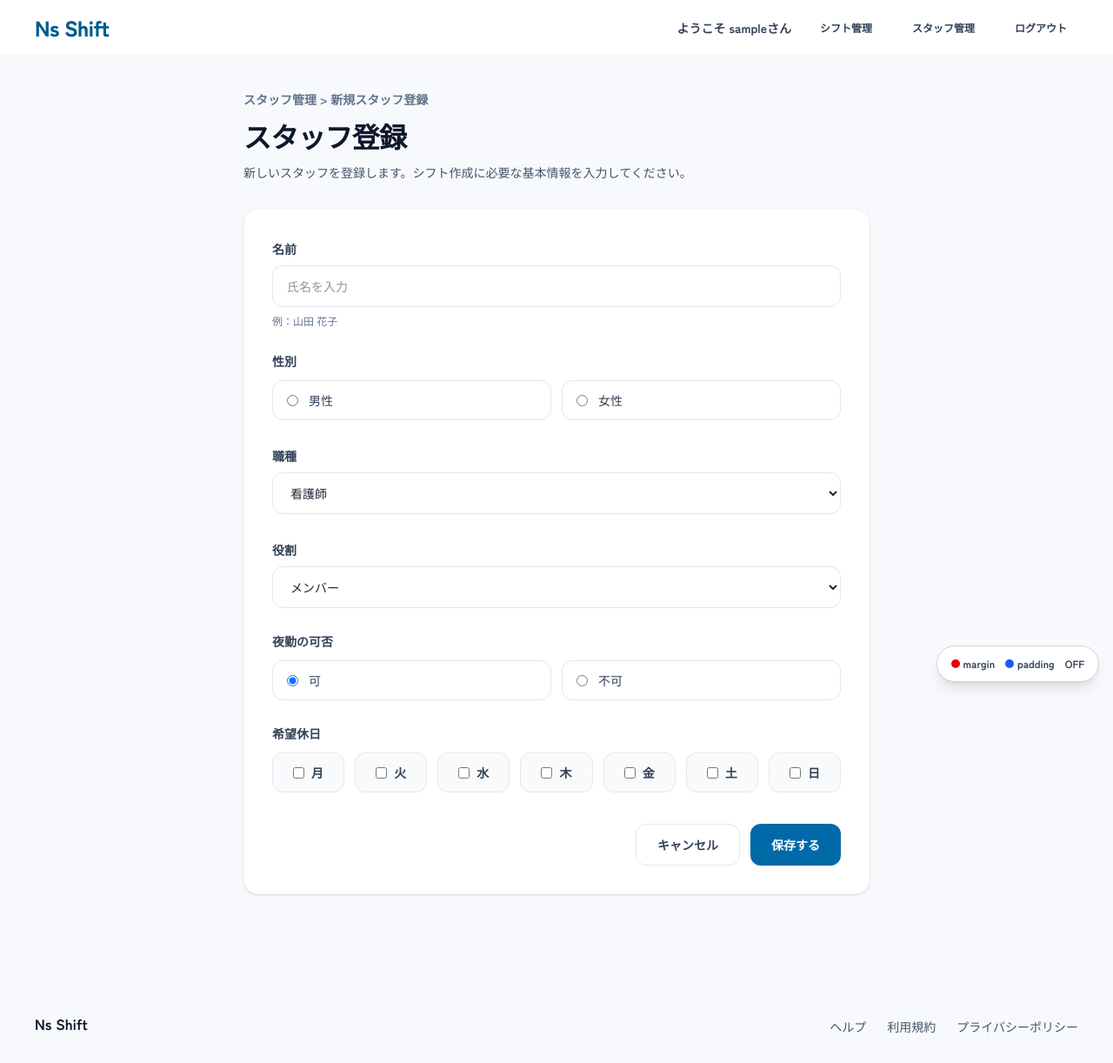
After one commit to SakaPoppo/NS_shift, a Django app: page /staff/create/ in a window 1280 px wide. The commit adds this page. Shown: the whole page at 87% size. Run offline with Django 5.2, Linux system fonts and the light colour scheme; the visitor is signed in with stand-in values (Sample User, id 1); some libraries are stand-ins or nearby versions.

Commit message:
スタッフ登録ページ追加 ルーティング 登録用フォーム追加 スタッフ一覧ページに現在のスタッフ数を表示する項目を追加

```diff
--- /dev/null
+++ b/staff/forms.py
@@ -0,0 +1,55 @@
+from django import forms
+
+from .models import StaffMember, StaffRegularDayOff
+
+
+class StaffMemberCreateForm(forms.ModelForm):
+    gender = forms.ChoiceField(
+        label="性別",
+        choices=StaffMember.GenderChoices.choices,
+        required=True,
+        widget=forms.RadioSelect,
+    )
+    can_night_shift = forms.TypedChoiceField(
+        label="夜勤の可否",
+        choices=((True, "可"), (False, "不可")),
+        coerce=lambda value: value in {True, "True", "true", "1", "on"},
+        widget=forms.RadioSelect,
+        initial=True,
+    )
+    regular_days_off = forms.TypedMultipleChoiceField(
+        label="希望休日",
+        choices=StaffRegularDayOff.DayOfWeekChoices.choices,
+        coerce=int,
+        required=False,
+        widget=forms.CheckboxSelectMultiple,
+    )
+
+    class Meta:
+        model = StaffMember
+        fields = ("name", "gender", "job", "role", "can_night_shift")
+        widgets = {
+            "gender": forms.RadioSelect,
+            "job": forms.Select,
+            "role": forms.Select,
+        }
+
+    def __init__(self, *args, **kwargs):
+        super().__init__(*args, **kwargs)
+        self.fields["name"].widget.attrs.update(
+            {
+                "class": "mt-2 h-12 w-full rounded-xl border border-slate-200 bg-white px-4 text-sm outline-none transition focus:border-sky-700 focus:ring-2 focus:ring-sky-700/20",
+                "placeholder": "氏名を入力",
+            }
+        )
+        self.fields["name"].help_text = "例：山田 花子"
+        self.fields["job"].widget.attrs.update(
+            {
+                "class": "mt-2 h-12 w-full rounded-xl border border-slate-200 bg-white px-4 text-sm outline-none transition focus:border-sky-700 focus:ring-2 focus:ring-sky-700/20",
+            }
+        )
+        self.fields["role"].widget.attrs.update(
+            {
+                "class": "mt-2 h-12 w-full rounded-xl border border-slate-200 bg-white px-4 text-sm outline-none transition focus:border-sky-700 focus:ring-2 focus:ring-sky-700/20",
+            }
+        )
--- /dev/null
+++ b/staff/templates/staff/staff_member_create.html
@@ -0,0 +1,112 @@
+{% extends "core/base.html" %}
+
+{% block title %}スタッフ登録 | Ns Shift{% endblock %}
+
+{% block content %}
+  <section class="mx-auto w-full max-w-[800px] px-5 py-10 sm:px-8 lg:px-10">
+    <div class="mb-8">
+      <p class="text-sm font-semibold text-slate-500">スタッフ管理 &gt; 新規スタッフ登録</p>
+      <h1 class="mt-2 text-[2rem] font-black tracking-tight text-slate-900">スタッフ登録</h1>
+      <p class="mt-2 text-sm font-medium text-slate-600">
+        新しいスタッフを登録します。シフト作成に必要な基本情報を入力してください。
+      </p>
+    </div>
+
+    <div class="rounded-2xl border border-base-200 bg-white p-6 shadow-sm sm:p-8">
+      {% if form.non_field_errors %}
+        <div class="mb-6 rounded-xl border border-red-200 bg-red-50 px-4 py-3 text-sm font-medium text-red-700">
+          {{ form.non_field_errors|join:" " }}
+        </div>
+      {% endif %}
+
+      <form method="post" class="space-y-7">
+        {% csrf_token %}
+
+        <div>
+          <label class="text-sm font-bold text-slate-700" for="{{ form.name.id_for_label }}">名前</label>
+          {{ form.name }}
+          <p class="mt-2 text-xs font-medium text-slate-500">{{ form.name.help_text }}</p>
+          {% for error in form.name.errors %}
+            <p class="mt-2 text-sm font-medium text-red-600">{{ error }}</p>
+          {% endfor %}
+        </div>
+
+        <div>
+          <p class="text-sm font-bold text-slate-700">性別</p>
+          <div class="mt-3 grid gap-3 sm:grid-cols-2">
+            {% for radio in form.gender %}
+              <label class="flex cursor-pointer items-center gap-3 rounded-xl border border-slate-200 bg-white px-4 py-3 text-sm font-medium text-slate-700 transition hover:border-sky-300">
+                {{ radio.tag }}
+                <span>{{ radio.choice_label }}</span>
+              </label>
+            {% endfor %}
+          </div>
+          {% for error in form.gender.errors %}
+            <p class="mt-2 text-sm font-medium text-red-600">{{ error }}</p>
+          {% endfor %}
+        </div>
+
+        <div>
+          <label class="text-sm font-bold text-slate-700" for="{{ form.job.id_for_label }}">職種</label>
+          {{ form.job }}
+          {% for error in form.job.errors %}
+            <p class="mt-2 text-sm font-medium text-red-600">{{ error }}</p>
+          {% endfor %}
+        </div>
+
+        <div>
+          <label class="text-sm font-bold text-slate-700" for="{{ form.role.id_for_label }}">役割</label>
+          {{ form.role }}
+          {% for error in form.role.errors %}
+            <p class="mt-2 text-sm font-medium text-red-600">{{ error }}</p>
+          {% endfor %}
+        </div>
+
+        <div>
+          <p class="text-sm font-bold text-slate-700">夜勤の可否</p>
+          <div class="mt-3 grid gap-3 sm:grid-cols-2">
+            {% for radio in form.can_night_shift %}
+              <label class="flex cursor-pointer items-center gap-3 rounded-xl border border-slate-200 bg-white px-4 py-3 text-sm font-medium text-slate-700 transition hover:border-sky-300">
+                {{ radio.tag }}
+                <span>{{ radio.choice_label }}</span>
+              </label>
+            {% endfor %}
+          </div>
+          {% for error in form.can_night_shift.errors %}
+            <p class="mt-2 text-sm font-medium text-red-600">{{ error }}</p>
+          {% endfor %}
+        </div>
+
+        <div>
+          <p class="text-sm font-bold text-slate-700">希望休日</p>
+          <div class="mt-3 grid grid-cols-2 gap-3 sm:grid-cols-4 lg:grid-cols-7">
+            {% for checkbox in form.regular_days_off %}
+              <label class="flex cursor-pointer items-center justify-center gap-2 rounded-xl border border-slate-200 bg-slate-50 px-4 py-3 text-sm font-bold text-slate-700 transition hover:border-sky-300 hover:bg-sky-50">
+                {{ checkbox.tag }}
+                <span>{{ checkbox.choice_label }}</span>
+              </label>
+            {% endfor %}
+          </div>
+          {% for error in form.regular_days_off.errors %}
+            <p class="mt-2 text-sm font-medium text-red-600">{{ error }}</p>
+          {% endfor %}
+        </div>
+
+        <div class="flex flex-col-reverse gap-3 pt-2 sm:flex-row sm:justify-end">
+          <a
+            href="{% url 'staff:list' %}"
+            class="inline-flex h-12 items-center justify-center rounded-xl border border-slate-200 bg-white px-6 text-sm font-bold text-slate-700 transition hover:bg-slate-50"
+          >
+            キャンセル
+          </a>
+          <button
+            type="submit"
+            class="inline-flex h-12 items-center justify-center rounded-xl bg-sky-700 px-6 text-sm font-bold text-white shadow-sm transition hover:bg-sky-800"
+          >
+            保存する
+          </button>
+        </div>
+      </form>
+    </div>
+  </section>
+{% endblock %}
--- a/staff/urls.py
+++ b/staff/urls.py
@@ -1,9 +1,10 @@
 from django.urls import path
 
-from .views import StaffMemberListView
+from .views import StaffMemberCreateView, StaffMemberListView
 
 app_name = "staff"
 
 urlpatterns = [
     path("", StaffMemberListView.as_view(), name="list"),
+    path("create/", StaffMemberCreateView.as_view(), name="create"),
 ]
--- a/staff/views.py
+++ b/staff/views.py
@@ -1,7 +1,12 @@
 from django.contrib.auth.mixins import LoginRequiredMixin
-from django.views.generic import ListView
+from django.db import transaction
+from django.http import HttpResponseRedirect
+from django.urls import reverse_lazy
+from django.views.generic import CreateView, ListView
 
+from .forms import StaffMemberCreateForm
 from .models import StaffMember
+from .models import StaffRegularDayOff
 
 
 class StaffMemberListView(LoginRequiredMixin, ListView):
@@ -15,3 +20,25 @@ class StaffMemberListView(LoginRequiredMixin, ListView):
             .prefetch_related("regular_days_off")
             .order_by("id")
         )
+
+
+class StaffMemberCreateView(LoginRequiredMixin, CreateView):
+    model = StaffMember
+    form_class = StaffMemberCreateForm
+    template_name = "staff/staff_member_create.html"
+    success_url = reverse_lazy("staff:list")
+
+    def form_valid(self, form):
+        with transaction.atomic():
+            form.instance.user = self.request.user
+            self.object = form.save()
+
+            regular_days_off = form.cleaned_data.get("regular_days_off", [])
+            StaffRegularDayOff.objects.bulk_create(
+                [
+                    StaffRegularDayOff(staff_member=self.object, day_of_week=day_of_week)
+                    for day_of_week in regular_days_off
+                ]
+            )
+
+        return HttpResponseRedirect(self.get_success_url())
--- a/theme/static/css/dist/styles.css
+++ b/theme/static/css/dist/styles.css
@@ -6,7 +6,10 @@
     --font-sans: "Zen Kaku Gothic New", sans-serif;
     --font-mono: ui-monospace, SFMono-Regular, Menlo, Monaco, Consolas, "Liberation Mono",
       "Courier New", monospace;
+    --color-red-50: oklch(97.1% 0.013 17.38);
+    --color-red-200: oklch(88.5% 0.062 18.334);
     --color-red-600: oklch(57.7% 0.245 27.325);
+    --color-red-700: oklch(50.5% 0.213 27.518);
     --color-amber-100: oklch(96.2% 0.059 95.617);
     --color-yellow-100: oklch(97.3% 0.071 103.193);
     --color-emerald-100: oklch(95% 0.052 163.051);
@@ -21,7 +24,6 @@
     --color-sky-900: oklch(39.1% 0.09 240.876);
     --color-blue-600: oklch(54.6% 0.245 262.881);
     --color-indigo-100: oklch(93% 0.034 272.788);
-    --color-pink-100: oklch(94.8% 0.028 342.258);
     --color-rose-100: oklch(94.1% 0.03 12.58);
     --color-slate-50: oklch(98.4% 0.003 247.858);
     --color-slate-100: oklch(96.8% 0.007 247.896);
@@ -786,6 +946,9 @@
   .mt-2 {
     margin-top: calc(var(--spacing) * 2);
   }
+  .mt-3 {
+    margin-top: calc(var(--spacing) * 3);
+  }
   .mt-4 {
     margin-top: calc(var(--spacing) * 4);
   }
@@ -803,6 +966,12 @@
   }
   .mb-4 {
     margin-bottom: calc(var(--spacing) * 4);
+  }
+  .mb-6 {
+    margin-bottom: calc(var(--spacing) * 6);
+  }
+  .mb-8 {
+    margin-bottom: calc(var(--spacing) * 8);
   }
   .mb-9 {
     margin-bottom: calc(var(--spacing) * 9);
@@ -1011,6 +1180,9 @@
   .max-w-\[560px\] {
     max-width: 560px;
   }
+  .max-w-\[800px\] {
+    max-width: 800px;
+  }
   .max-w-\[900px\] {
     max-width: 900px;
   }
@@ -1058,17 +1230,26 @@
       outline-offset: 2px;
     }
   }
+  .cursor-pointer {
+    cursor: pointer;
+  }
   .resize {
     resize: both;
   }
   .grid-cols-1 {
     grid-template-columns: repeat(1, minmax(0, 1fr));
   }
+  .grid-cols-2 {
+    grid-template-columns: repeat(2, minmax(0, 1fr));
+  }
   .grid-cols-\[1fr_90px\] {
     grid-template-columns: 1fr 90px;
   }
   .flex-col {
     flex-direction: column;
+  }
+  .flex-col-reverse {
+    flex-direction: column-reverse;
   }
   .flex-wrap {
     flex-wrap: wrap;
@@ -1130,6 +1311,11 @@
     margin-block-start: calc(calc(var(--spacing) * 5) * var(--tw-space-y-reverse));
     margin-block-end: calc(calc(var(--spacing) * 5) * calc(1 - var(--tw-space-y-reverse)));
   }
+  :where(.space-y-7 > :not(:last-child)) {
+    --tw-space-y-reverse: 0;
+    margin-block-start: calc(calc(var(--spacing) * 7) * var(--tw-space-y-reverse));
+    margin-block-end: calc(calc(var(--spacing) * 7) * calc(1 - var(--tw-space-y-reverse)));
+  }
   .truncate {
     overflow: hidden;
     text-overflow: ellipsis;
@@ -1240,6 +1432,9 @@
   }
   .bg-sky-700 {
     background-color: var(--color-sky-700);
+  }
+  .bg-slate-50 {
+    background-color: var(--color-slate-50);
   }
   .bg-slate-50\/70 {
     background-color: color-mix(in srgb, oklch(98.4% 0.003 247.858) 70%, transparent);
@@ -1424,6 +1625,9 @@
   }
   .text-\[2\.45rem\] {
     font-size: 2.45rem;
+  }
+  .text-\[2rem\] {
+    font-size: 2rem;
   }
   .leading-6 {
     --tw-leading: calc(var(--spacing) * 6);
@@ -1613,6 +1810,10 @@
       --btn-fg: var(--color-primary-content);
     }
   }
+  .outline-none {
+    --tw-outline-style: none;
+    outline-style: none;
+  }
   @media (hover: hover) {
     .group-hover\:translate-x-1:is(:where(.group):hover *) {
       --tw-translate-x: var(--spacing);
@@ -1671,14 +1882,44 @@
       box-shadow: var(--tw-inset-shadow), var(--tw-inset-ring-shadow), var(--tw-ring-offset-shadow), var(--tw-ring-shadow), var(--tw-shadow);
     }
   }
+  .focus\:border-sky-700:focus {
+    border-color: var(--color-sky-700);
+  }
+  .focus\:ring-2:focus {
+    --tw-ring-shadow: var(--tw-ring-inset,) 0 0 0 calc(2px + var(--tw-ring-offset-width)) var(--tw-ring-color, currentcolor);
+    box-shadow: var(--tw-inset-shadow), var(--tw-inset-ring-shadow), var(--tw-ring-offset-shadow), var(--tw-ring-shadow), var(--tw-shadow);
+  }
+  .focus\:ring-sky-700\/20:focus {
+    --tw-ring-color: color-mix(in srgb, oklch(50% 0.134 242.749) 20%, transparent);
+  }
+  @supports (color: color-mix(in lab, red, red)) {
+    .focus\:ring-sky-700\/20:focus {
+      --tw-ring-color: color-mix(in oklab, var(--color-sky-700) 20%, transparent);
+    }
+  }
   @media (width >= 40rem) {
     .sm\:grid-cols-2 {
       grid-template-columns: repeat(2, minmax(0, 1fr));
     }
   }
   @media (width >= 40rem) {
+    .sm\:grid-cols-4 {
+      grid-template-columns: repeat(4, minmax(0, 1fr));
+    }
+  }
+  @media (width >= 40rem) {
     .sm\:flex-row {
       flex-direction: row;
+    }
+  }
+  @media (width >= 40rem) {
+    .sm\:items-center {
+      align-items: center;
+    }
+  }
+  @media (width >= 40rem) {
+    .sm\:justify-end {
+      justify-content: flex-end;
     }
   }
   @media (width >= 40rem) {
@@ -1756,6 +1997,11 @@
   @media (width >= 64rem) {
     .lg\:grid-cols-4 {
       grid-template-columns: repeat(4, minmax(0, 1fr));
+    }
+  }
+  @media (width >= 64rem) {
+    .lg\:grid-cols-7 {
+      grid-template-columns: repeat(7, minmax(0, 1fr));
     }
   }
   @media (width >= 64rem) {
```
Also changed, not shown: other parts of theme/static/css/dist/styles.css (+186 -13 lines), staff/templates/staff/staff_member_list.html (+8 -3 lines).
